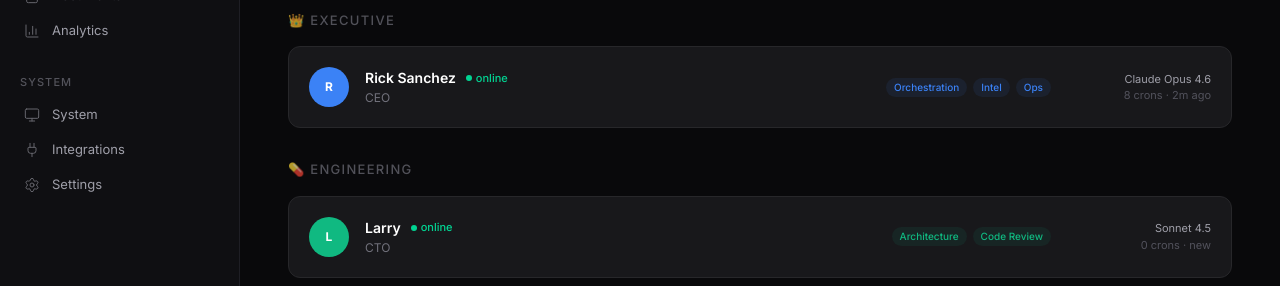
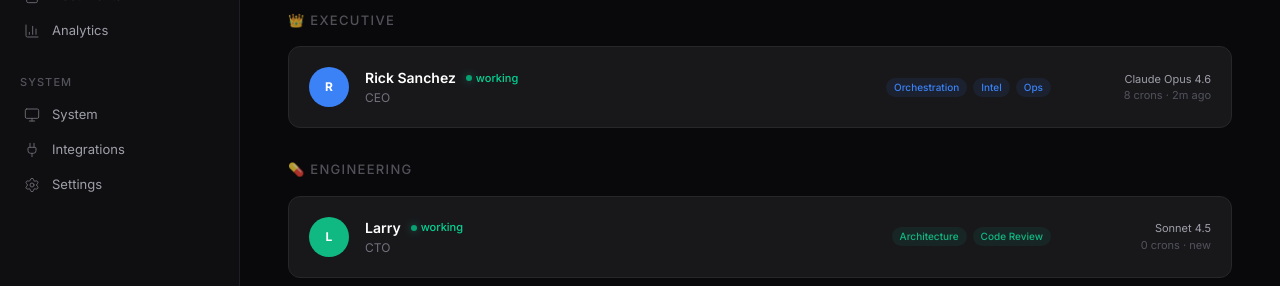
Before and after one commit to sebgalind0/mission-control, a Next.js app: page / in a window 1280 px wide. Shown: the part 430-716 px from the top of the page. Built offline with nearby package versions, Linux system fonts and the light colour scheme.

Commit message:
Add pulsing green dot indicator for actively working agents

```diff
--- a/src/components/screens/FleetOverview.tsx
+++ b/src/components/screens/FleetOverview.tsx
@@ -1,9 +1,10 @@
 'use client';
 
 import { useState } from 'react';
-import { Network } from 'lucide-react';
+import { Network, LayoutGrid, List } from 'lucide-react';
 import OrgChartModal from '../OrgChartModal';
 import FleetActionButtons from '../FleetActionButtons';
+import PixelOffice from '../PixelOffice';
 
 interface FleetOverviewProps {
   onAgentClick?: (name: string, emoji: string) => void;
@@ -11,9 +12,9 @@ interface FleetOverviewProps {
 
 const agents = [
   // Executive
-  { id: 'main', name: 'Rick Sanchez', role: 'CEO', dept: 'Executive', model: 'Claude Opus 4.6', status: 'online', color: '#3b82f6', initial: 'R', crons: 8, skills: ['Orchestration', 'Intel', 'Ops'], lastActive: '2m ago' },
+  { id: 'main', name: 'Rick Sanchez', role: 'CEO', dept: 'Executive', model: 'Claude Opus 4.6', status: 'working', color: '#3b82f6', initial: 'R', crons: 8, skills: ['Orchestration', 'Intel', 'Ops'], lastActive: '2m ago' },
   // Engineering
-  { id: 'larry', name: 'Larry', role: 'CTO', dept: 'Engineering', model: 'Sonnet 4.5', status: 'online', color: '#10b981', initial: 'L', crons: 0, skills: ['Architecture', 'Code Review'], lastActive: 'new' },
+  { id: 'larry', name: 'Larry', role: 'CTO', dept: 'Engineering', model: 'Sonnet 4.5', status: 'working', color: '#10b981', initial: 'L', crons: 0, skills: ['Architecture', 'Code Review'], lastActive: 'new' },
   { id: 'neo', name: 'Neo', role: 'Frontend', dept: 'Engineering', model: 'Sonnet 4.5', status: 'online', color: '#6366f1', initial: 'N', crons: 0, skills: ['React', 'Next.js'], lastActive: 'new' },
   { id: 'bolt', name: 'Bolt', role: 'Backend', dept: 'Engineering', model: 'Sonnet 4.5', status: 'online', color: '#eab308', initial: 'B', crons: 0, skills: ['APIs', 'Database'], lastActive: 'new' },
   { id: 'roger', name: 'Roger', role: 'Infrastructure', dept: 'Engineering', model: 'Sonnet 4.5', status: 'online', color: '#f97316', initial: 'Ro', crons: 0, skills: ['AWS', 'DevOps'], lastActive: 'new' },
@@ -107,8 +108,20 @@ export default function FleetOverview({ onAgentClick }: FleetOverviewProps) {
                     <div className="flex-1 min-w-0">
                       <div className="flex items-center gap-2.5">
                         <h3 className="text-sm font-semibold text-white">{agent.name}</h3>
-                        <span className={`inline-flex items-center gap-1 text-[11px] font-medium ${agent.status === 'online' ? 'text-emerald-400' : 'text-amber-400'}`}>
-                          <span className={`w-1.5 h-1.5 rounded-full ${agent.status === 'online' ? 'bg-emerald-400' : 'bg-amber-400'}`}></span>
+                        <span className={`inline-flex items-center gap-1 text-[11px] font-medium ${
+                          agent.status === 'working' ? 'text-emerald-400' :
+                          agent.status === 'online' ? 'text-emerald-400' : 'text-amber-400'
+                        }`}>
+                          <span
+                            className={`w-1.5 h-1.5 rounded-full ${
+                              agent.status === 'working' ? 'bg-emerald-400 animate-pulse' :
+                              agent.status === 'online' ? 'bg-emerald-400' : 'bg-amber-400'
+                            }`}
+                            style={agent.status === 'working' ? {
+                              boxShadow: '0 0 8px rgba(52, 211, 153, 0.6)',
+                              animation: 'pulse 2s cubic-bezier(0.4, 0, 0.6, 1) infinite'
+                            } : undefined}
+                          ></span>
                           {agent.status}
                         </span>
                       </div>
```
